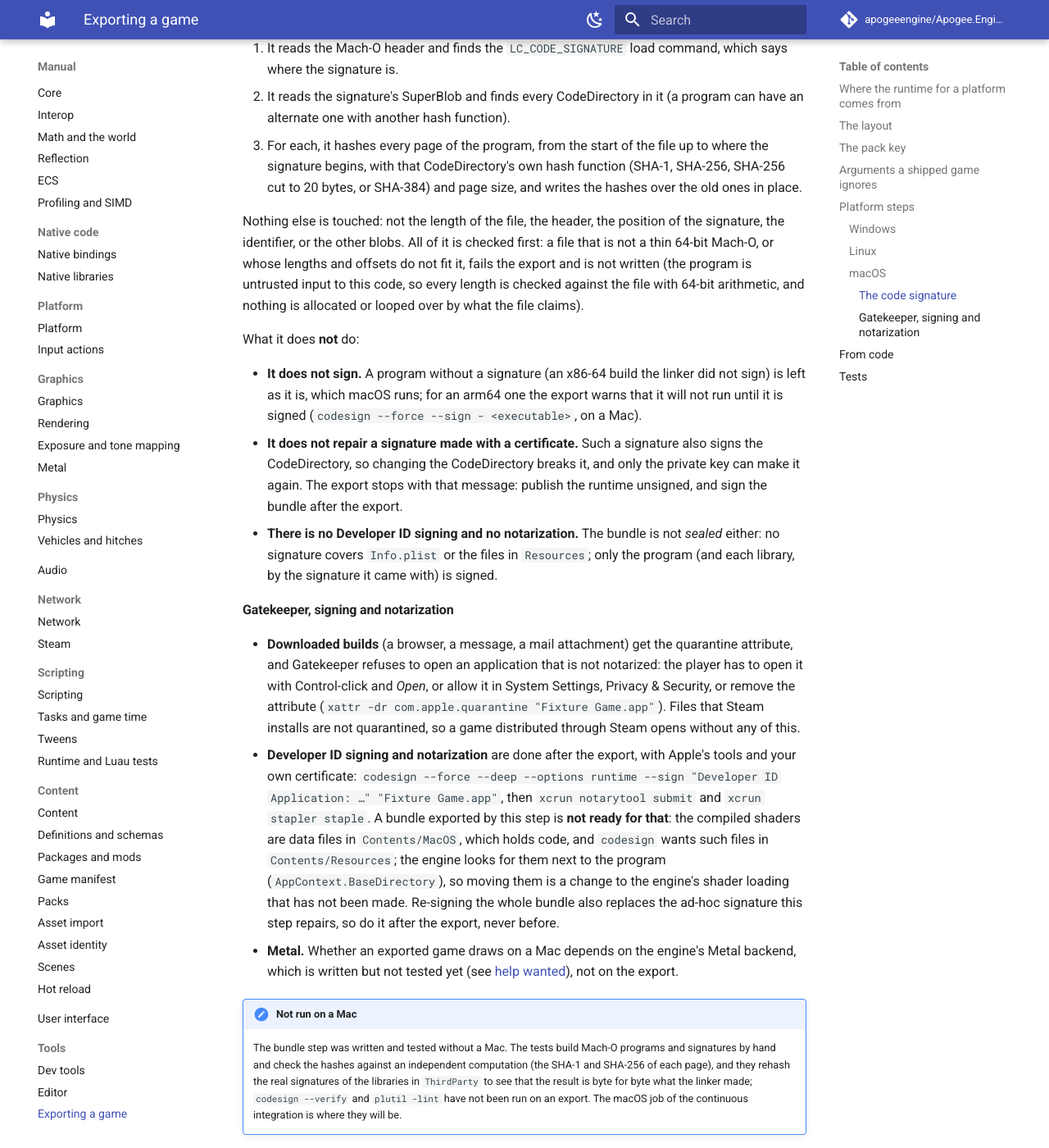
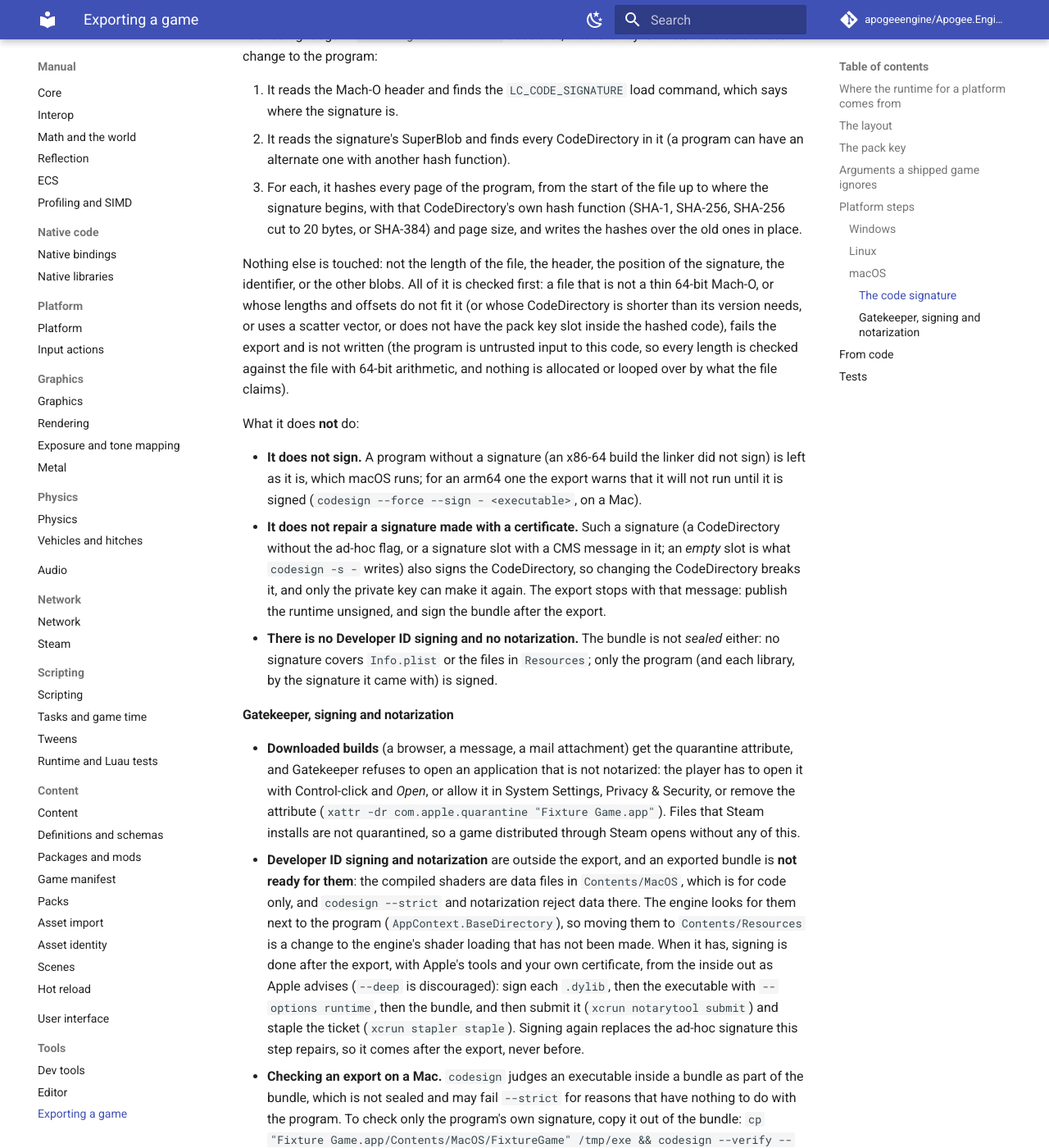
Before and after one commit to apogeeengine/Apogee.Engine, an MkDocs documentation site: the page built from Docs/manual/tools/export.md, in a window 1280 px wide and 1400 px high, scrolled down 7864 px. Shown: the whole window at 82% size. Built offline with MkDocs 1.6.1 and Material for MkDocs 9.7.7, drawn with Linux system fonts in a browser that asks for light colours; comment, search, counter and statistics services are not loaded; some of the changed text lies outside the part shown.

Commit message:
docs(export): say how to check a macOS export and sign it from the inside out
Signed-off-by: lheintzmann1 <lheintzmann1@disroot.org>

````diff
--- a/Docs/manual/tools/export.md
+++ b/Docs/manual/tools/export.md
@@ -188,7 +188,7 @@ Fixture Game.app/                      the bundle, named after the game's name
 ```
 
 - **`Info.plist`** is written as an XML property list (the text of `game.xml` is escaped, so a name with `&` or `<` is fine). It holds `CFBundleName` and `CFBundleDisplayName` (the game's name),
-  `CFBundleIdentifier` (its `identifier`), `CFBundleExecutable`, `CFBundleVersion` and `CFBundleShortVersionString` (its version), `CFBundlePackageType` `APPL`, `CFBundleIconFile` `game.icns` (when the
+  `CFBundleIdentifier` (its `identifier`), `CFBundleExecutable`, `CFBundleVersion` and `CFBundleShortVersionString` (its version, `major.minor.patch`: `game.xml` accepts no suffix such as `-beta`, which `CFBundleVersion` could not hold, since it takes only integers separated by dots), `CFBundlePackageType` `APPL`, `CFBundleIconFile` `game.icns` (when the
   game has an icon), `CFBundleInfoDictionaryVersion` `6.0`, `LSMinimumSystemVersion`, `NSHighResolutionCapable`, `LSApplicationCategoryType` `public.app-category.games` and
   `NSHumanReadableCopyright` (its copyright, when it has one). `LSMinimumSystemVersion` is the newest minimum system version (`LC_BUILD_VERSION`) among the program and the `.dylib` files beside it, for
   the target's processor, and never below 11.0, the first macOS for Apple silicon (also what it is when none of them says).
@@ -200,7 +200,7 @@ Fixture Game.app/                      the bundle, named after the game's name
 
 #### The code signature
 
-An Apple-silicon Mac only runs a program that is signed, and the NativeAOT runtime comes with an *ad-hoc* signature: the linker signs it with no certificate, only hashes. The signature is a table at the end of the
+An Apple-silicon Mac only runs a program that is signed, and the NativeAOT runtime comes with an *ad-hoc* signature: the linker signs it with no certificate, only hashes (`codesign -s -` makes the same kind, with an empty signature slot, and is accepted too). The signature is a table at the end of the
 file (the CodeDirectory) with the hash of every 16 KiB page of the program; the kernel checks a page's hash when it is loaded and kills the program if it does not match (`Killed: 9`). The export
 changes a page of the program, for it writes the [pack key](#the-pack-key) into it, so it has to make the hashes right again. `MachOSignature.Rehash` does that, after the key is written and as the last
 change to the program:
@@ -211,15 +211,16 @@ change to the program:
    SHA-384) and page size, and writes the hashes over the old ones in place.
 
 Nothing else is touched: not the length of the file, the header, the position of the signature, the identifier, or the other blobs. All of it is checked first: a file that is not a thin 64-bit Mach-O, or whose lengths
-and offsets do not fit it, fails the export and is not written (the program is untrusted input to this code, so every length is checked against the file with 64-bit arithmetic, and nothing is allocated or looped over by what the file
+and offsets do not fit it (or whose CodeDirectory is shorter than its version needs, or uses a scatter vector, or does not have the pack key slot inside the hashed code), fails the export and is not written (the program is untrusted input to this code, so every length is checked against the file with 64-bit arithmetic, and nothing is allocated or looped over by what the file
 claims).
 
 What it does **not** do:
 
 - **It does not sign.** A program without a signature (an x86-64 build the linker did not sign) is left as it is, which macOS runs; for an arm64 one the export warns that it will not run until it is signed
   (`codesign --force --sign - <executable>`, on a Mac).
-- **It does not repair a signature made with a certificate.** Such a signature also signs the CodeDirectory, so changing the CodeDirectory breaks it, and only the private key can make it again. The export stops
-  with that message: publish the runtime unsigned, and sign the bundle after the export.
+- **It does not repair a signature made with a certificate.** Such a signature (a CodeDirectory without the ad-hoc flag, or a signature slot with a CMS message in it; an *empty* slot is what `codesign -s -`
+  writes) also signs the CodeDirectory, so changing the CodeDirectory breaks it, and only the private key can make it again. The export stops with that message: publish the runtime unsigned, and sign the
+  bundle after the export.
 - **There is no Developer ID signing and no notarization.** The bundle is not *sealed* either: no signature covers `Info.plist` or the files in `Resources`; only the program (and each library, by the signature it
   came with) is signed.
 
@@ -228,15 +229,21 @@ What it does **not** do:
 - **Downloaded builds** (a browser, a message, a mail attachment) get the quarantine attribute, and Gatekeeper refuses to open an application that is not notarized: the player has to open it with Control-click
   and *Open*, or allow it in System Settings, Privacy & Security, or remove the attribute (`xattr -dr com.apple.quarantine "Fixture Game.app"`). Files that Steam installs are not quarantined, so a game
   distributed through Steam opens without any of this.
-- **Developer ID signing and notarization** are done after the export, with Apple's tools and your own certificate: `codesign --force --deep --options runtime --sign "Developer ID Application: …"
-  "Fixture Game.app"`, then `xcrun notarytool submit` and `xcrun stapler staple`. A bundle exported by this step is **not ready for that**: the compiled shaders are data files in `Contents/MacOS`, which
-  holds code, and `codesign` wants such files in `Contents/Resources`; the engine looks for them next to the program (`AppContext.BaseDirectory`), so moving them is a change to the engine's shader loading that
-  has not been made. Re-signing the whole bundle also replaces the ad-hoc signature this step repairs, so do it after the export, never before.
+- **Developer ID signing and notarization** are outside the export, and an exported bundle is **not ready for them**: the compiled shaders are data files in `Contents/MacOS`, which is for code only, and
+  `codesign --strict` and notarization reject data there. The engine looks for them next to the program (`AppContext.BaseDirectory`), so moving them to `Contents/Resources` is a change to the engine's shader
+  loading that has not been made. When it has, signing is done after the export, with Apple's tools and your own certificate, from the inside out as Apple advises (`--deep` is discouraged): sign each
+  `.dylib`, then the executable with `--options runtime`, then the bundle, and then submit it (`xcrun notarytool submit`) and staple the ticket (`xcrun stapler staple`). Signing again replaces the ad-hoc
+  signature this step repairs, so it comes after the export, never before.
+- **Checking an export on a Mac.** `codesign` judges an executable inside a bundle as part of the bundle, which is not sealed and may fail `--strict` for reasons that have nothing to do with the program. To
+  check only the program's own signature, copy it out of the bundle: `cp "Fixture Game.app/Contents/MacOS/FixtureGame" /tmp/exe && codesign --verify --strict --verbose=4 /tmp/exe` (exit status 0), and
+  `codesign -dvvv /tmp/exe` shows its flags (`adhoc`) and CDHash. `codesign --verify --strict --verbose=4 "Fixture Game.app"` is informational. `plutil -lint "Fixture Game.app/Contents/Info.plist"` checks the
+  plist, and starting the game with its encrypted pack and no key in the environment is a check of the page that holds the key slot, since the game reads it. The unit tests cannot run these tools; the macOS job
+  of the continuous integration is to.
 - **Metal.** Whether an exported game draws on a Mac depends on the engine's Metal backend, which is written but not tested yet (see [help wanted](../../contributing/help-wanted.md)), not on the export.
 
 !!! note "Not run on a Mac"
     The bundle step was written and tested without a Mac. The tests build Mach-O programs and signatures by hand and check the hashes against an independent computation (the SHA-1 and SHA-256 of each
-    page), and they rehash the real signatures of the libraries in `ThirdParty` to see that the result is byte for byte what the linker made; `codesign --verify` and `plutil -lint` have not been run on an
+    page), and they rehash the real signatures of the libraries in `ThirdParty` to see that the result is byte for byte what the linker and `codesign -s -` made; `codesign --verify` and `plutil -lint` have not been run on an
     export. The macOS job of the continuous integration is where they will be.
 
 ## From code
````
Also changed, not shown: 1 other file.
